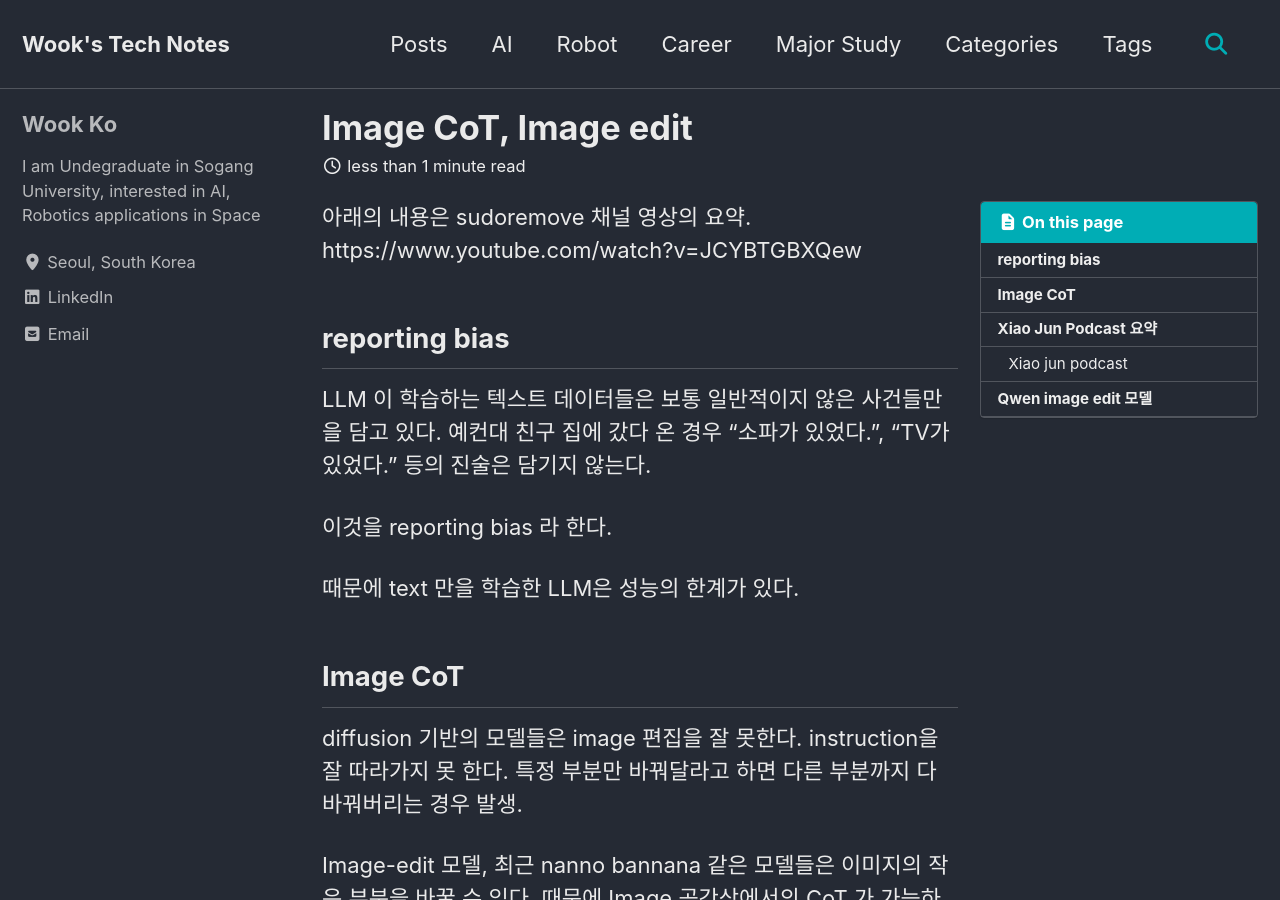
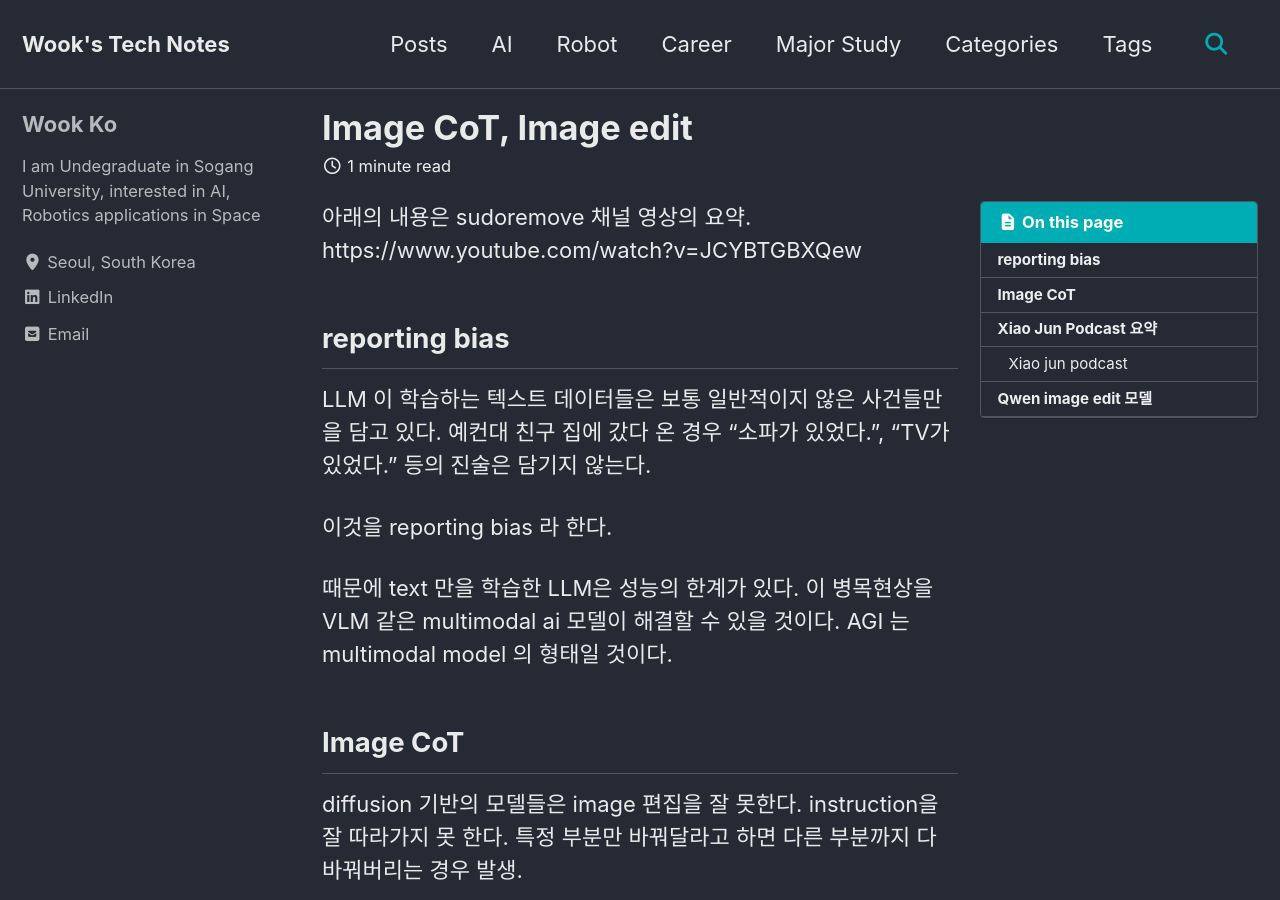
Before and after one commit to kowook137/kowook137.github.io, a Jekyll site: the page built from _ai/image_edit.md, in a window 1280 px wide and 900 px high. Built offline with Jekyll 4.4.1, drawn with Linux system fonts in a browser that asks for light colours; cached includes are drawn as plain includes; some of the changed text lies outside the part shown.

Commit message:
[Add]qwen image edit

```diff
--- a/_ai/image_edit.md
+++ b/_ai/image_edit.md
@@ -12,8 +12,7 @@
 
 이것을 reporting bias 라 한다.
 
-때문에 text 만을 학습한 LLM은 성능의 한계가 있다.
-
+때문에 text 만을 학습한 LLM은 성능의 한계가 있다. 이 병목현상을 VLM 같은 multimodal ai 모델이 해결할 수 있을 것이다. AGI 는 multimodal model 의 형태일 것이다.
 ## Image CoT
 diffusion 기반의 모델들은 image 편집을 잘 못한다. instruction을 잘 따라가지 못 한다.
 특정 부분만 바꿔달라고 하면 다른 부분까지 다 바꿔버리는 경우 발생.
@@ -29,8 +28,17 @@
 
 nanno bannana 는 autoregressive 로 예상이 된다.
 
+
+
 ### Xiao jun podcast
 https://youtu.be/vWrYHvSRz0s?si=Djz80Cr5ED5R0C2B
 
 ## Qwen image edit 모델
 https://huggingface.co/Qwen/Qwen-Image-Edit
+
+{% include figure
+   image_path="/assets/images/ai/qwen_image_edit.png"
+   alt="image_edit"
+   caption="Qwen image edit model"
+   class="align-center"
+%}
```
Also changed, not shown: assets/images/ai/qwen_image_edit.png (added).
